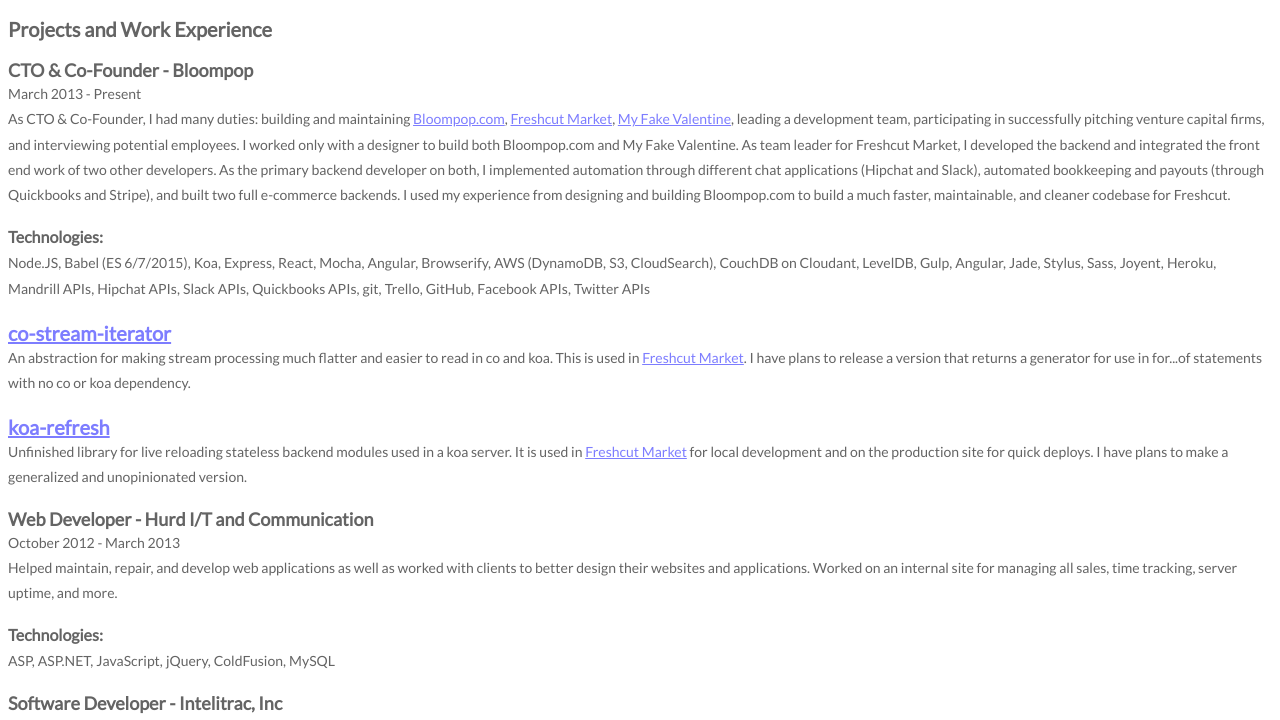
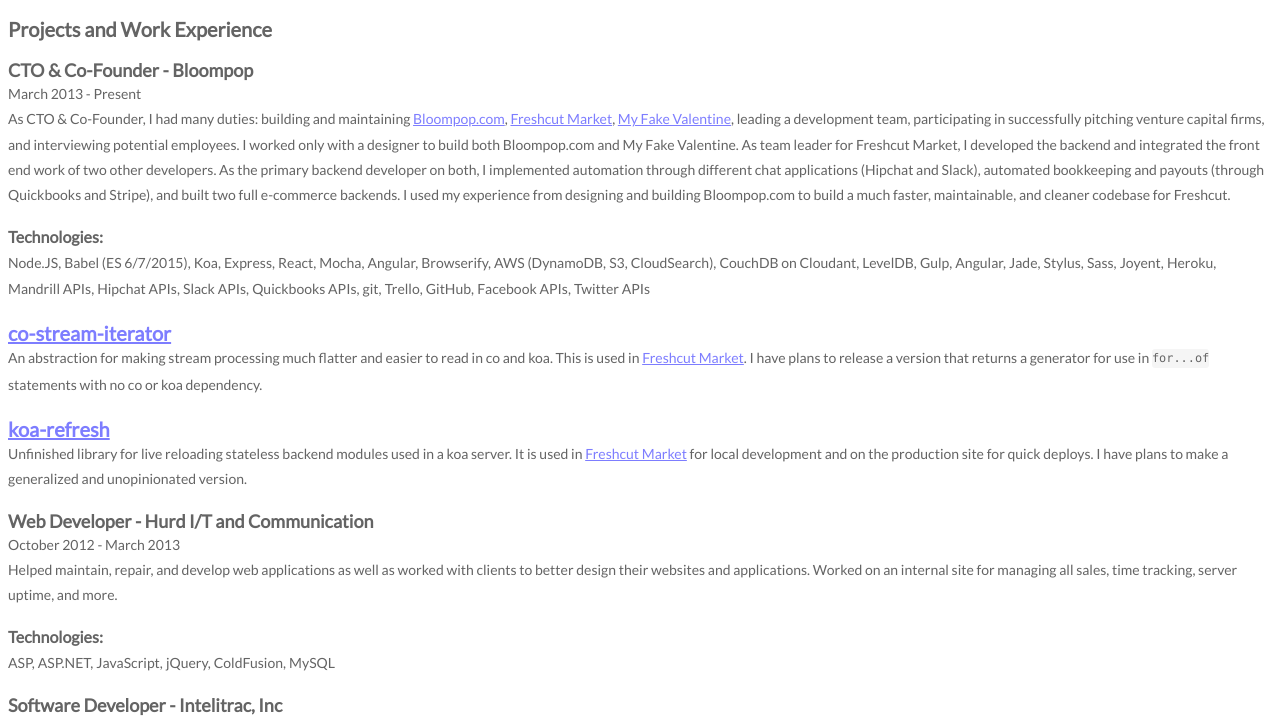
Before and after one commit to mscandal/resume, a plain HTML site: page index.html in a window 1280 px wide. Shown: the part 57-777 px from the top of the page. Drawn offline with Linux system fonts and the light colour scheme.

Commit message:
fixed formatting on 'for...of'

```diff
--- a/index.html
+++ b/index.html
@@ -46,6 +46,16 @@
         }
         li:last-child:after {
             content: ''
+        }
+        code {
+            padding: 0;
+        	padding-top: 0.2em;
+        	padding-bottom: 0.2em;
+        	margin: 0;
+        	font-size: 85%;
+        	background-color: rgba(0,0,0,0.04);
+        	border-radius: 3px;
+        	font-family: Consolas, "Liberation Mono", Menlo, Courier, monospace;
         }
     </style>
 </head>
```
